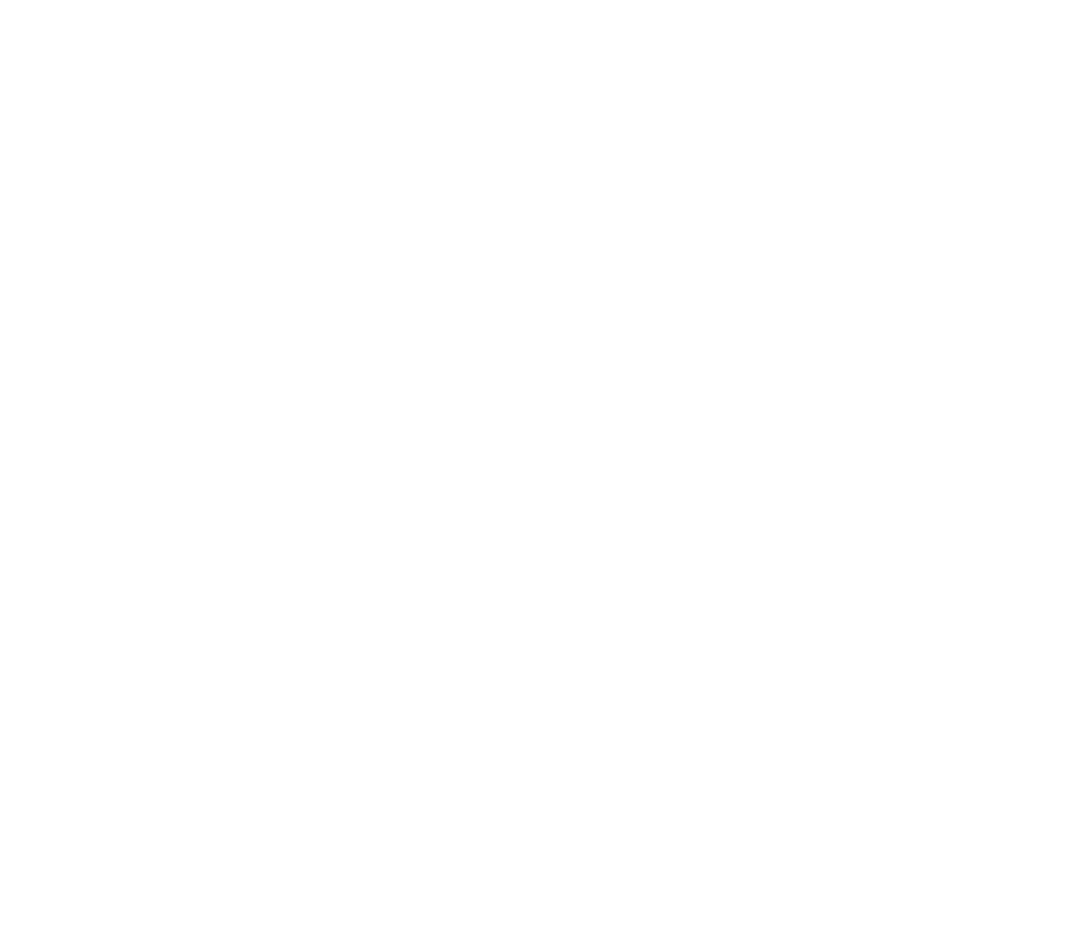
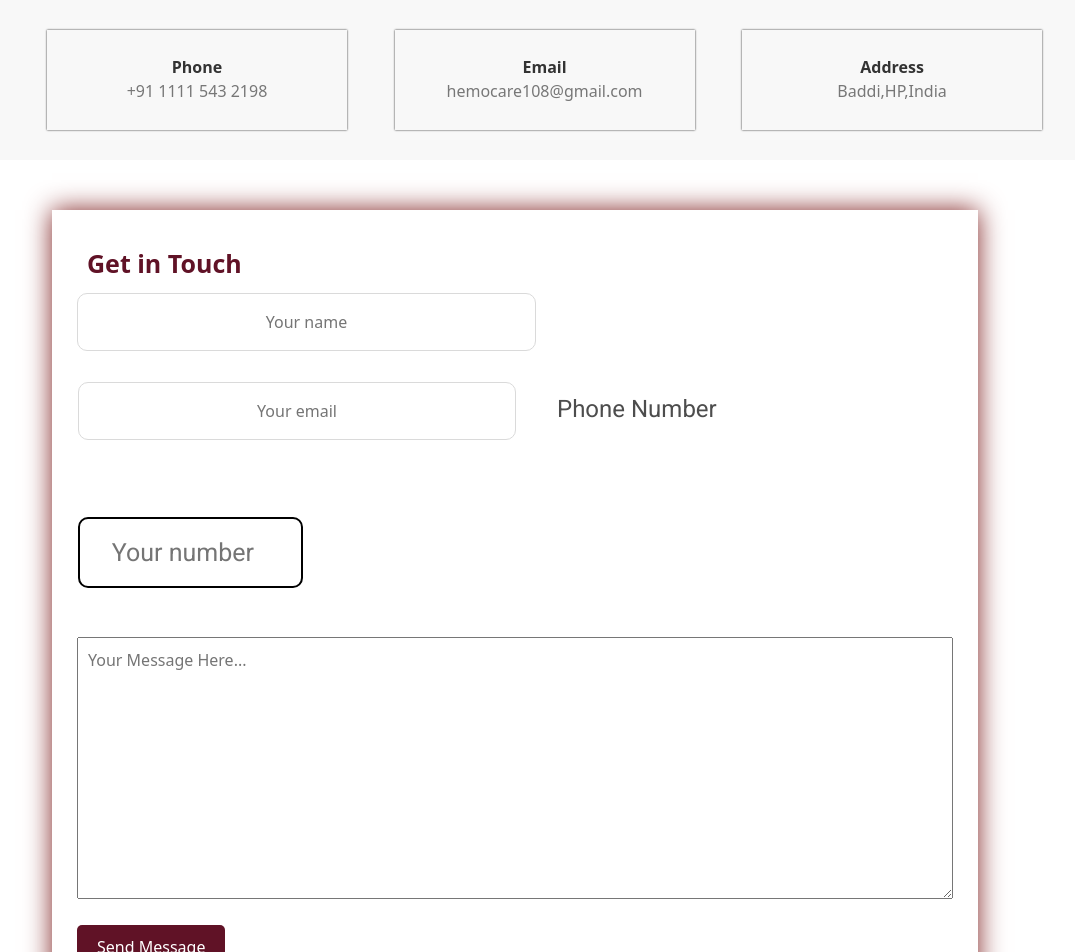
Before and after one commit to ARIHECTED/Hemocare, a React (Create React App) app in the folder frontend/: page /contact-us in a window 1280 px wide. Before the commit this address had no page. Shown: the top 952 px of the page, without its empty margins (125-1200 px from the left). Before the commit the page ends 800 px from the top, so only its background shows below. Built offline with nearby package versions, Linux system fonts and the light colour scheme.

Commit message:
ContactUs added

```diff
--- a/frontend/src/App.js
+++ b/frontend/src/App.js
@@ -7,6 +7,7 @@
 import EditProfile from './Components/EditProfile';
 import AboutUs from './Components/AboutUs';
 import SignIn from './Components/SignIn';
+import ContactUs from './Components/ContactUs';
 import { BrowserRouter as Router, Route, Routes} from "react-router-dom";
 
 
@@ -26,6 +27,7 @@
           <Route path='/Dashboard' element={<Dashboard/>}/>
           <Route path='/EditProfile' element={<EditProfile/>}/>
           <Route path='/SignIn' element={<SignIn/>}/>
+          <Route path='/contact-us' element={<ContactUs/>} />
         </Routes>
       </div>
     </Router>
--- /dev/null
+++ b/frontend/src/Components/ContactUs.css
@@ -0,0 +1,84 @@
+.contact_info {
+    background-color: #f8f8f8;
+    padding: 30px 0;
+  }
+
+  .contact_info_item {
+    flex: 1;
+  }
+
+  .contact_info_content {
+    text-align: left;
+    height : 100px;
+    width: 300px;
+    padding: 25px;
+    text-align :center;
+    box-shadow: 0 0 2px rgb(41, 41, 41);
+  }
+
+  .contact_info_title {
+    font-weight: bold;
+    color: #333;
+  }
+
+  .contact_info_text {
+    color: #777777;
+  }
+
+  .contact_form {
+    background-color: #fff;
+    padding: 50px 0;
+  }
+
+  .contact_form_container {
+    max-width: 1000px;
+    margin: 0 auto;
+    padding: 25px;
+    box-shadow: 0 0 25px rgb(128, 36, 36);
+  }
+
+  .contact_form_title {
+    font-size: 25px;
+    font-weight: bold;
+    margin: 10px;
+    color:#601226;
+  }
+
+  .conatct_form_name,
+.contact_form_email,
+.contact_form_phone {
+  width:50%;
+  padding: 10px;
+  margin: 1px;
+  box-sizing:border-box;
+}
+
+  .contact_form_text textarea {
+    width: 100%;
+    padding: 10px;
+  }
+
+  .contact_from_button {
+    margin-top: 20px;
+  }
+
+  .contact_submit_button {
+    background-color: #601226;
+    color: #fff;
+    padding: 10px 20px;
+    border: none;
+    border-radius: 5px;
+    cursor: pointer;
+    font-size: 16px;
+  }
+
+  /* Responsive Styles */
+  @media (max-width: 768px) {
+    .contact_form_name,
+    .contact_form_email,
+    .contact_form_phone {
+      width: 100%;
+      margin-right: 0;
+      margin-bottom: 10px;
+    }
+  }
--- /dev/null
+++ b/frontend/src/Components/ContactUs.js
@@ -0,0 +1,90 @@
+import React from 'react'
+import './ContactUs.css';
+const Contact = () =>{
+    return (
+        <>
+        <div className='contact_info'>
+            <div className = "container-fluid">
+                <div className = "row">
+                    <div className = "col-lg-10 offset-lg-1 d-flex justify-content-between">
+
+                        <div className='contact_info_item d-flex justify-content-start align-items-center'>
+                            <div className = "contact_info_content">
+                                <div className = "contact_info_title">
+                                    Phone
+                                </div>
+                                <div className = "contact_info_text">
+                                    +91 1111 543 2198
+                                </div>
+                            </div>
+                        </div>
+
+                        <div className='contact_info_item d-flex justify-content-start align-items-center'>
+                            <div className = "contact_info_content">
+                                <div className = "contact_info_title">
+                                    Email
+                                </div>
+                                <div className = "contact_info_text">
+                                    hemocare108@gmail.com
+                                </div>
+                            </div>
+                        </div>
+
+                        <div className='contact_info_item d-flex justify-content-start align-items-center'>
+                            <div className = "contact_info_content">
+                                <div className = "contact_info_title">
+                                    Address
+                                </div>
+                                <div className = "contact_info_text">
+                                    Baddi,HP,India
+                                </div>
+                            </div>
+                        </div>
+
+                    </div>
+
+                </div>
+
+            </div>
+        </div>
+        {/*contact us form */}
+
+        <div className='contact_form'>
+            <div className='container'>
+                <div className='row'>
+                    <div className="col-lg-10 offset-ls-1">
+                        <div className = "contact_form_container">
+                            <div className='contact_form_title'>
+                                Get in Touch
+                            </div>
+                            <form id = "contact_form">
+                                <div className='contact_form_name'>
+                                    <input type="text" id= "contact_form_name" className='contact_form_name input_field'
+                                    placeholder = "Your name" required = "true"/>
+
+                                    <input type="email" id= "contact_form_email" className='contact_form_email input_field'
+                                    placeholder = "Your email" required = "true"/>
+
+                                    <label>Phone Number</label>
+                                    <input type="number" id= "contact_form_phone" className='contact_form_phone input_field'
+                                    placeholder = "Your number" required = "true"/>
+                                </div>
+
+                                <div className='contact_form_text mt-5'>
+                                     <textarea className='text_field contact_form_message' placeholder = "Your Message Here..." cols="30" rows="10"></textarea>
+                                </div>
+
+                                <div className='contact_from_button'>
+                                    <button type="submit" className='button contact_submit_button'>Send Message</button>
+                                </div>
+                            </form>
+                        </div>
+                    </div>
+                </div>
+            </div>
+        </div>
+        </>
+    )
+}
+
+export default Contact
--- a/frontend/src/Components/Home.js
+++ b/frontend/src/Components/Home.js
@@ -6,6 +6,7 @@
 import social from './Assets/Social_Icons.svg'
 import './Navbar.css'
 import Navbar from '../Components/Navbar';
+import ContactUs from '../Components/ContactUs';
 import { Link } from 'react-router-dom';
 
 // const EmailRegistrationForm = () => {
@@ -145,7 +146,8 @@
               <ul>
                 <li>Help</li>
                 <li>FAQs</li>
-                <li>Contact Us</li>
+                <Link to='/contact-us'>
+                <li>Contact Us</li></Link>
               </ul>
             </div>
           </div>
```
